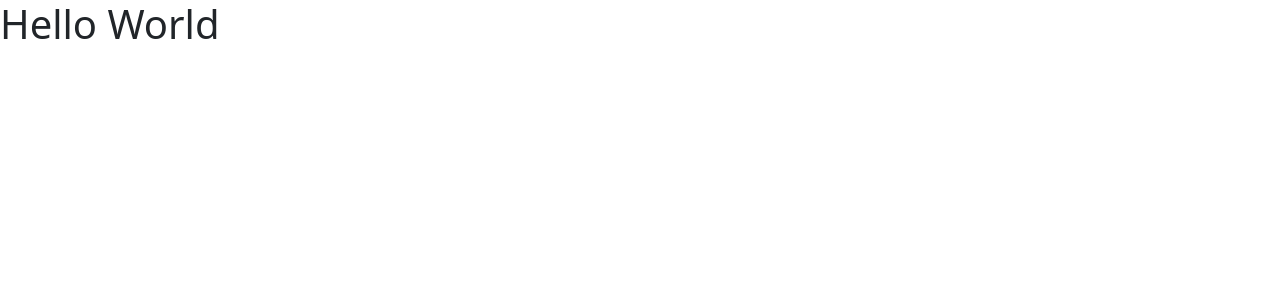
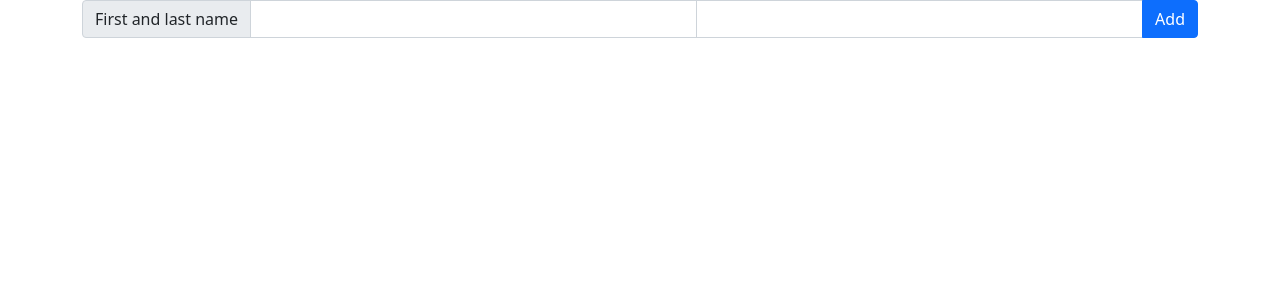
Before and after one commit to Ace22101/crud, a React (Create React App) app: page / in a window 1280 px wide. Shown: the top 300 px of the page. Built offline with nearby package versions, Linux system fonts and the light colour scheme.

Commit message:
Added input and button

```diff
--- a/src/App.js
+++ b/src/App.js
@@ -1,9 +1,10 @@
 import './App.css';
+import Login from './components/Login';
 
 function App() {
   return (
-    <div className="App">
-      <h1>Hello World</h1>
+    <div className="container">
+      <Login />
     </div>
   );
 }
--- /dev/null
+++ b/src/components/Login.jsx
@@ -0,0 +1,14 @@
+import React from "react";
+
+function Login() {
+  return (
+    <div class="input-group">
+      <span class="input-group-text">First and last name</span>
+      <input type="text" aria-label="First name" class="form-control" />
+      <input type="text" aria-label="Last name" class="form-control" />
+      <button type="button" class="btn btn-primary">Add</button>
+    </div>
+  );
+}
+
+export default Login;
```
